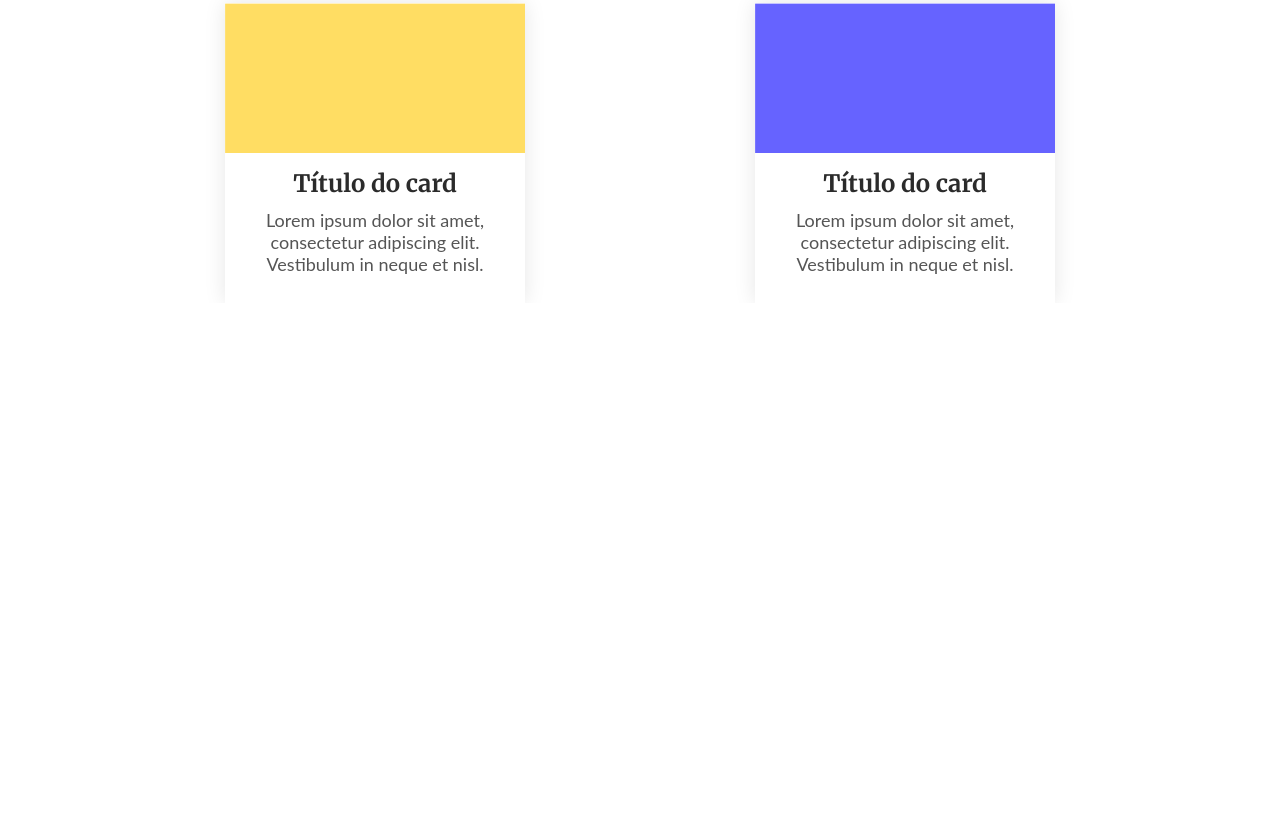
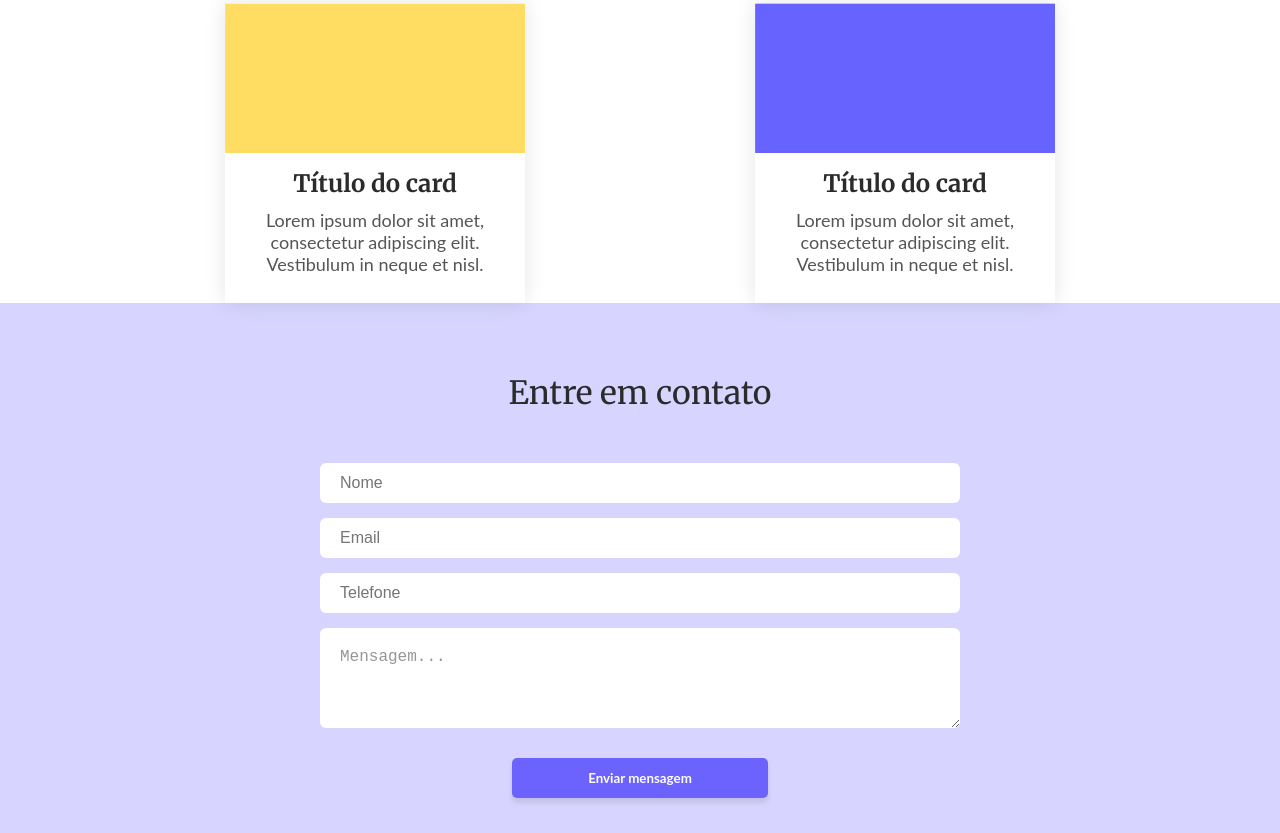
Before and after one commit to Diegoh-dev/one-page, a plain HTML site: page index.html in a window 1280 px wide. Shown: the part 856-1689 px from the top of the page. Before the commit the page ends 1159 px from the top, so only its background shows below. Drawn offline with Linux system fonts and the light colour scheme; files whose address does not match are found by name; a web font is replaced by a local one.

Commit message:
finalização do footer

```diff
--- a/index.html
+++ b/index.html
@@ -24,7 +24,7 @@
                     sit amet</h1>
                     <p>Lorem ipsum dolor sit amet, consectetur adipiscing elit. <br>  Maecenas eu massa sit amet augue consectetur ullamcorper non ac massa.</p>
 
-                    <button>Botão</button>
+                    <button class="btn-sup">Botão</button>
             </div><!--conteudo-text-->
             <div class="conteiner-image">
                 <img src=".//img/image.svg" alt="caixa de">
@@ -99,7 +99,30 @@
     </main>
 
     <footer>
+        <div class="conteiner-footer">
+            <h2>Entre em contato</h2>
 
+            <form class="formulario" action="">
+
+                <label for="">
+                    <input type="text" name="nome" id="nome" placeholder="Nome">
+                </label>
+                <label for="">
+                    <input type="email" name="email" id="email" placeholder="Email">
+                </label>
+
+                <label for="">
+                    <input type="tel" name="telefone" id="telefone" placeholder="Telefone">
+                </label>
+
+                <label for="">
+                   <textarea name="area" id="area" cols="30" rows="15">Mensagem...</textarea>
+                </label>
+
+                <button class="btn-inf" type="submit">Enviar mensagem</button>
+            </form>
+
+        </div><!--container-footer-->
     </footer>
 </body>
 </html>
--- a/style.css
+++ b/style.css
@@ -31,7 +31,7 @@
     font-family: 'Lato', sans-serif
 }
 
-.conteudo-text button{
+.conteudo-text .btn-sup{
     width: 155px;
     height: 50px;
     margin-top: 30px;
@@ -43,7 +43,7 @@
     cursor: pointer;
 }
 
-button:hover{
+.btn-sup:hover{
     width: 160px;
     height: 55px;
     background: #5e56f5;
@@ -118,3 +118,56 @@ button:hover{
     color: #555555;
     font-family: 'Lato', sans-serif;
 }
+
+
+.conteiner-footer{
+    width: 100%;
+    height: 530px;
+    background: #D7D5FF;
+    text-align: center;
+
+}
+
+.conteiner-footer h2{
+    font-family: 'Merriweather', serif;
+    font-weight: 400;
+    padding-top: 70px;
+    font-size: 32px;
+    color: #2B2B2B;
+
+}
+
+input, textarea{
+    margin: 15px auto 15px auto ;
+    display: block;
+    width: 50%;
+    height:40px ;
+    padding: 20px;
+    border: none;
+    outline: none;
+    background: #FFFFFF;
+    border-radius: 6px;
+    color: rgba(110, 114, 117, 0.74);
+    font-size: 16px;
+
+}
+textarea{
+    height:100px ;
+}
+
+.btn-inf{
+    display: block;
+    margin: 30px auto auto auto ;
+    background: #6C63FF;
+    box-shadow: 0px 5px 5px rgba(23, 23, 23, 0.1);
+    border-radius: 5px;
+    width: 20%;
+    height:40px ;
+    border: none;
+    color: #FFFFFF;
+    font-weight: bold;
+    font-family: 'Lato', sans-serif;
+}
+#nome{
+    margin-top: 50px;
+}
```
